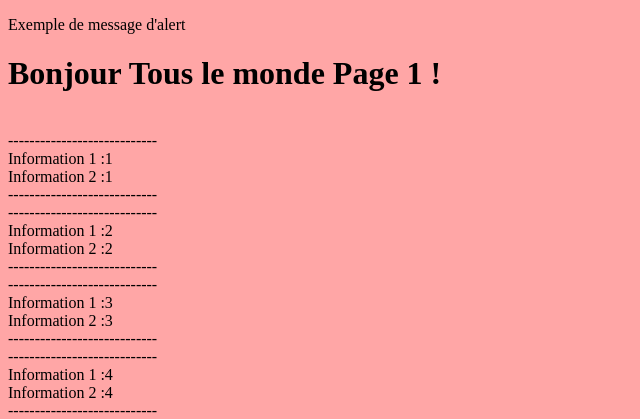
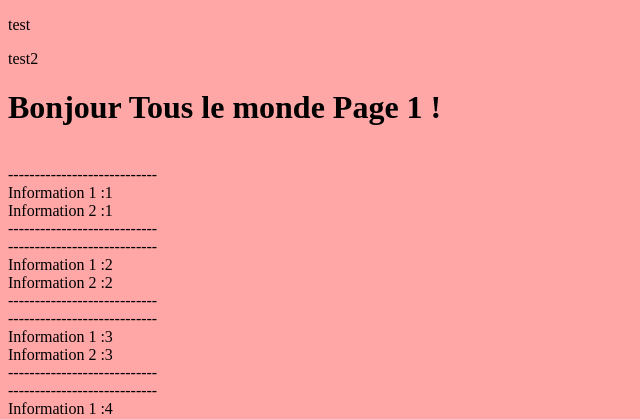
Before and after one commit to LiseRochat/Mastering-BackEnd-PHP-MVC, a PHP site: page /page1 in a window 1280 px wide. Shown: the part 103-522 px from the top of the page, without its empty margins (0-640 px from the left). Run offline with PHP 8.4, Linux system fonts and the light colour scheme; data comes from the database, SQL or seed files in the repository; some libraries are stand-ins or nearby versions.

Commit message:
Update alert message

```diff
--- a/Controllers/MainController.php
+++ b/Controllers/MainController.php
@@ -5,6 +5,7 @@
 */
 
 require_once("Models/MainManager.php");
+require_once("Controllers/ToolBox.php");
 class Main {
 
     private $mainManager;
@@ -37,9 +38,8 @@ class Main {
 
      // page_js : tableau permettant d'ajouter des fichiers JS spécifiques
     public function page1() {
-        $_SESSION['alert'] = [
-            "message" => "Exemple de message d'alert",
-        ];
+        ToolBox::addMessageAlert("test");
+        ToolBox::addMessageAlert("test2");
         $datas = $this->mainManager->getDatas();
         $data_page = [
             "page_description" => "Strucuture de base d'un projet en php",
--- /dev/null
+++ b/Controllers/ToolBox.php
@@ -0,0 +1,9 @@
+<?php
+
+class ToolBox {
+    public static function addMessageAlert($message) {
+        $_SESSION['alert'][] = [
+            "message" => $message,
+        ];
+    }
+}
--- a/Views/Common/template.php
+++ b/Views/Common/template.php
@@ -21,16 +21,12 @@
     <!-- Appel du menu : attention toutes les pages partent de notre fichier de routage qui est index.php d'ou un chemin d'appel depuis le dossier Views-->
     <?php require_once("Views/Common/header.php") ?>
 
-    <?php if(!empty($_SESSION['alert'])) : ?>
-
-        <p>
-            <?php echo $_SESSION['alert']['message']; ?>
-        </p>
-
-    <?php
-        //On nettoit la variable session
-        unset($_SESSION['alert']);
-        endif;
+    <?php if(!empty($_SESSION['alert'])) {
+            foreach($_SESSION['alert'] as $alert) {
+                echo "<p>". $alert['message']."</p>";
+            }
+            unset($_SESSION['alert']);
+        }
     ?>
 
     <!-- page_content : contenu des differentes pages -->
```
